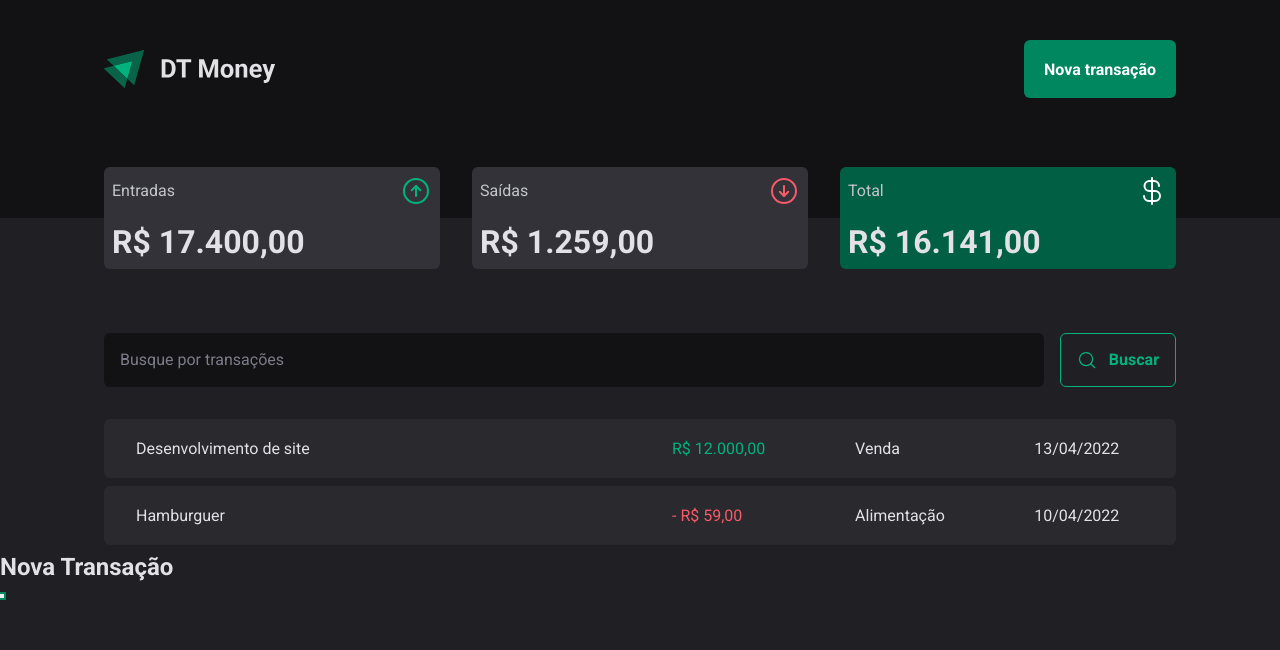
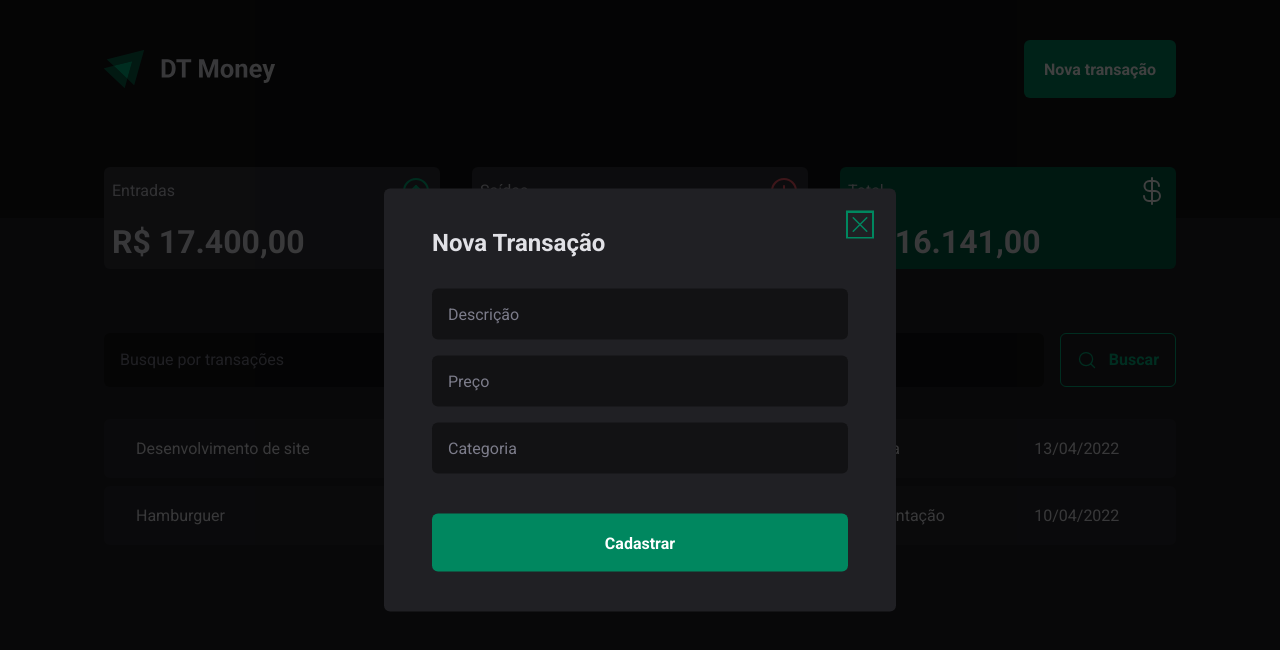
Before and after one commit to alexandronrossi/03-dt-money, a React (Vite) app: page / in a window 1280 px wide. Both pictures are taken after a click on the button "Nova transação". Shown: the top 650 px of the page. Built offline with nearby package versions, Linux system fonts and the light colour scheme.

Commit message:
Curso: Consumo de API e permormance no ReactJS | Módulo: Estrutura visual | Aula: Modal de nova transação

```diff
--- a/src/components/Header/index.tsx
+++ b/src/components/Header/index.tsx
@@ -1,6 +1,8 @@
 import * as AlertDialog from '@radix-ui/react-alert-dialog';
 
 import { HeaderContainer, HeaderContent, NewTransactionButton } from './styles'
+
+import { NewTransactionModal } from '../NewTransactionModal';
 
 import logoImg from '../../assets/logo.svg'
 
@@ -14,13 +16,7 @@
 					<NewTransactionButton >Nova transação</NewTransactionButton>
 				</AlertDialog.Trigger>
 
-				<AlertDialog.Portal>
-					<AlertDialog.Overlay />
-					<AlertDialog.Content>
-						<AlertDialog.Title>Nova Transação</AlertDialog.Title>
-						<AlertDialog.Cancel />
-					</AlertDialog.Content>
-				</AlertDialog.Portal>
+				<NewTransactionModal />
 			</AlertDialog.Root>
 		</HeaderContent>
 	  </HeaderContainer>
--- /dev/null
+++ b/src/components/NewTransactionModal/index.tsx
@@ -0,0 +1,27 @@
+import * as AlertDialog from '@radix-ui/react-alert-dialog';
+import { X } from 'phosphor-react';
+
+import { CancelButton, Content, Overlay } from './styles'
+
+export function NewTransactionModal() {
+  return (
+	<AlertDialog.Portal>
+		<Overlay />
+		<Content>
+			<AlertDialog.Title>Nova Transação</AlertDialog.Title>
+
+			<CancelButton>
+				<X size={24} />
+			</CancelButton>
+
+			<form action="">
+				<input type="text" placeholder='Descrição' required />
+				<input type="number" placeholder='Preço' required />
+				<input type="text" placeholder='Categoria' required />
+
+				<button type="submit">Cadastrar</button>
+			</form>
+		</Content>
+	</AlertDialog.Portal>
+  )
+}
--- /dev/null
+++ b/src/components/NewTransactionModal/styles.ts
@@ -0,0 +1,70 @@
+import styled from 'styled-components';
+import * as AlertDialog from '@radix-ui/react-alert-dialog';
+
+export const Overlay = styled(AlertDialog.Overlay)`
+	position: fixed;
+	width: 100vw;
+	height: 100vh;
+	inset: 0;
+	background: rgba(0, 0, 0, 0.75);
+`;
+
+export const Content = styled(AlertDialog.Content)`
+	min-width: 32rem;
+	border-radius: 6px;
+	padding: 2.5rem 3rem;
+	background: ${props => props.theme['gray-800']};
+
+	position: fixed;
+	top: 50%;
+	left: 50%;
+	transform: translate(-50%, -50%);
+
+	form {
+		margin-top: 2rem;
+
+		display: flex;
+		flex-direction: column;
+		gap: 1rem;
+
+		input {
+			border-radius: 6px;
+			border: 0;
+			background: ${props => props.theme['gray-900']};
+			color: ${props => props.theme['gray-300']};
+			padding: 1rem;
+
+			&::placeholder {
+				color: ${props => props.theme['gray-500']};
+			}
+		}
+
+		button[type="submit"] {
+			height: 58px;
+			border: 0;
+			background: ${props => props.theme['green-500']};
+			color: ${props => props.theme.white};
+			font-weight: bold;
+			padding: 0 1.25rem;
+			border-radius: 6px;
+			margin-top: 1.5rem;
+			cursor: pointer;
+
+			&:hover {
+				background: ${props => props.theme['green-700']};
+				transition: background-color 0.2s;
+			}
+		}
+	}
+`;
+
+export const CancelButton = styled(AlertDialog.Cancel)`
+	position: absolute;
+	background: transparent;
+	border: 0;
+	top: 1.5rem;
+	right: 1.5rem;
+	line-height: 0;
+	cursor: pointer;
+	color: ${props => props.theme['green-500']};
+`
```
